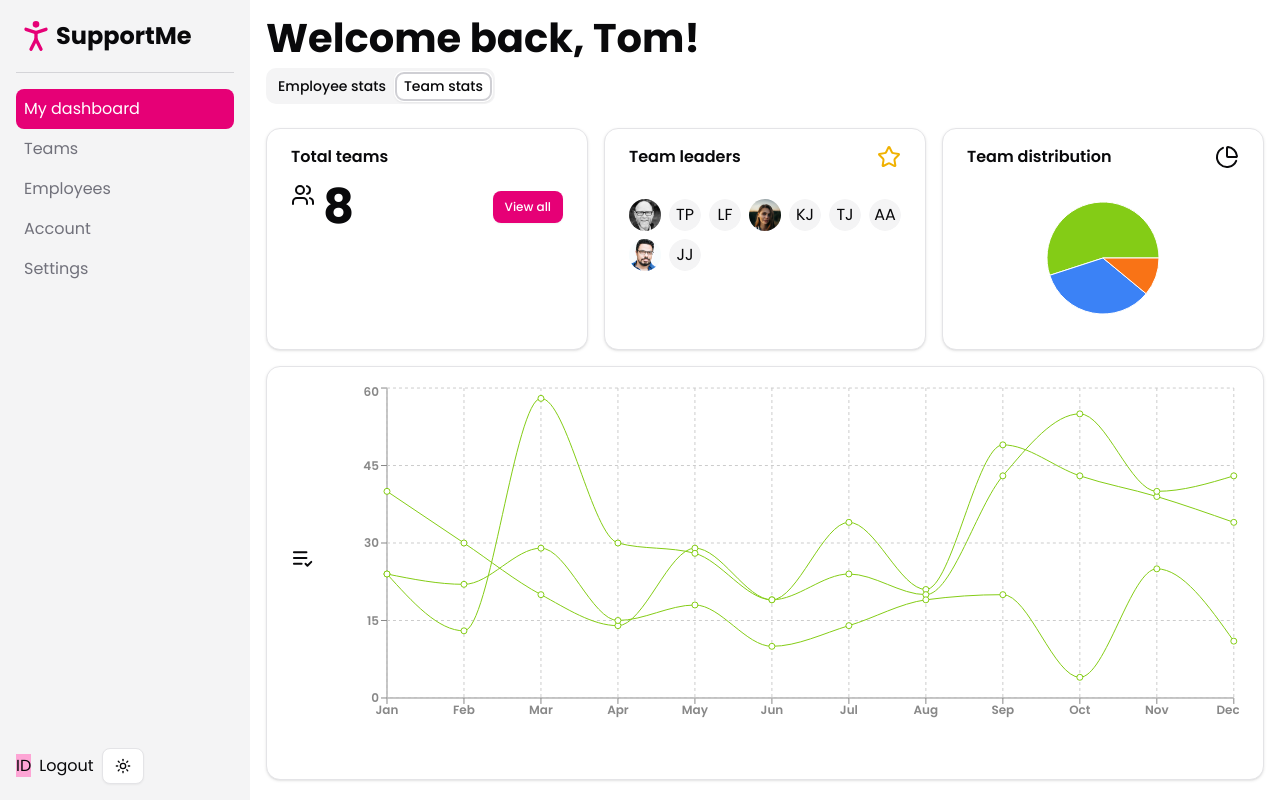
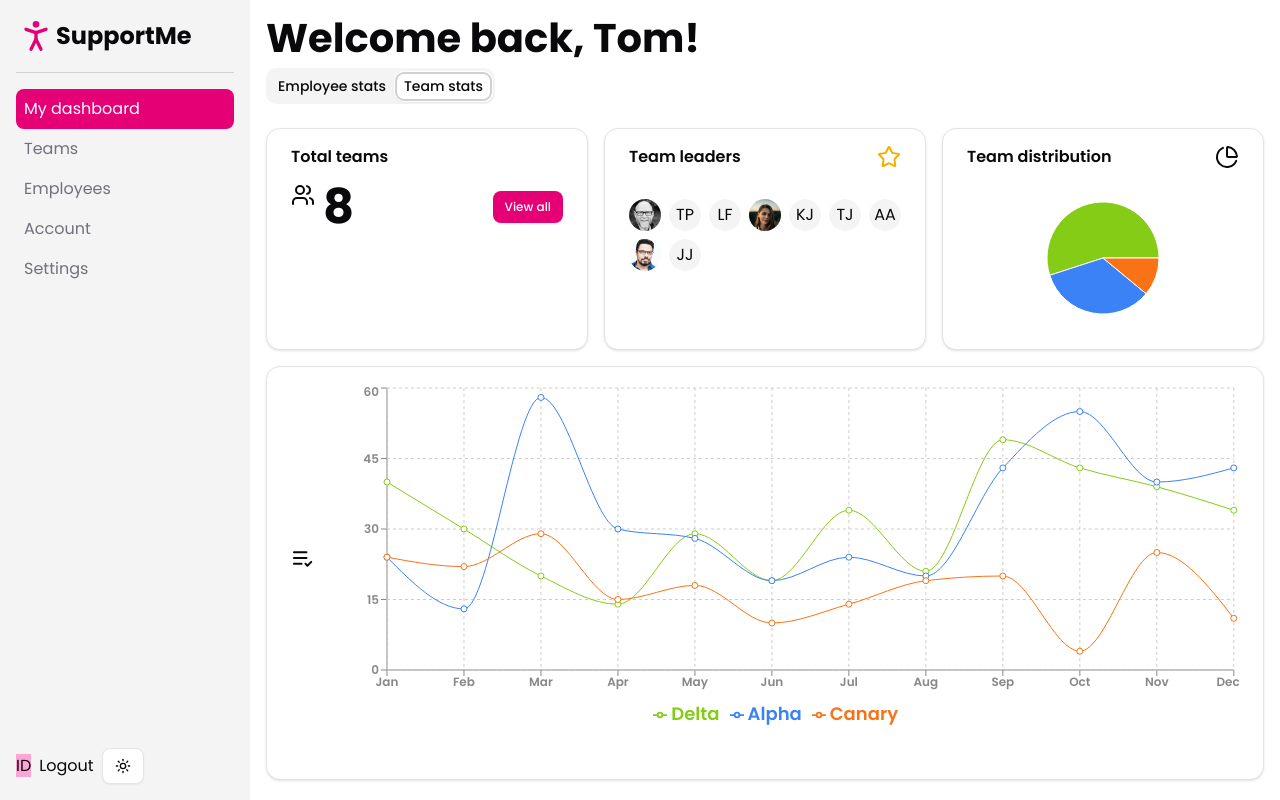
Before and after one commit to izzy2541/shadcn-support-me-project, a Next.js app: page /dashboard in a window 1280 px wide. Both pictures are taken after a click on the tab "Team stats". Built offline with nearby package versions, Linux system fonts and the light colour scheme.

Commit message:
add legend and tooltip to line graph

```diff
--- a/app/dashboard/components/teams/support-tickets-resolved.tsx
+++ b/app/dashboard/components/teams/support-tickets-resolved.tsx
@@ -1,8 +1,8 @@
 "use client"
 
-import { CartesianGrid, Line, LineChart, ResponsiveContainer, XAxis, YAxis } from "recharts";
+import { CartesianGrid, Legend, Line, LineChart, ResponsiveContainer, Tooltip, XAxis, YAxis } from "recharts";
 
-export default function SupportTicketsResolved(){
+export default function SupportTicketsResolved() {
     const data = [
         {
             name: "Jan",
@@ -81,12 +81,16 @@ export default function SupportTicketsResolved(){
     return (
         <ResponsiveContainer height={350} width="100%">
             <LineChart data={data}>
-                <XAxis fontSize={12} dataKey="name" stroke="#888888"/>
-                <YAxis fontSize={12}stroke="#888888"/>
-                <CartesianGrid strokeDasharray="3"/>
-                <Line type="monotone" dataKey="delta" stroke="#84cc16"/>
-                <Line type="monotone" dataKey="alpha" stroke="#84cc16"/>
-                <Line type="monotone" dataKey="canary" stroke="#84cc16"/>
+                <Tooltip
+                    labelClassName='font-bold'
+                    wrapperClassName="!text-sm dark:!bg-black rounded-md dark:!border-border" />
+                <XAxis fontSize={12} dataKey="name" stroke="#888888" />
+                <YAxis fontSize={12} stroke="#888888" />
+                <CartesianGrid strokeDasharray="3" />
+                <Line type="monotone" dataKey="delta" stroke="#84cc16" />
+                <Line type="monotone" dataKey="alpha" stroke="#3b82f6" />
+                <Line type="monotone" dataKey="canary" stroke="#f97316" />
+                <Legend formatter={(value) => <span className="capitalize">{value}</span>} />
             </LineChart>
         </ResponsiveContainer>
     )
```
Lines whose indentation alone changed are shown as unchanged.
